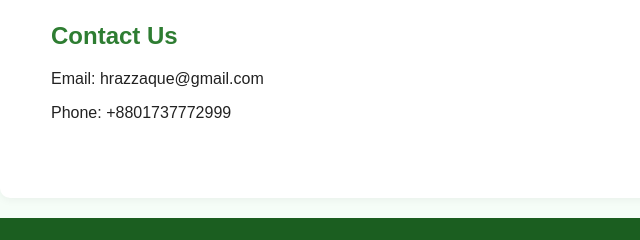
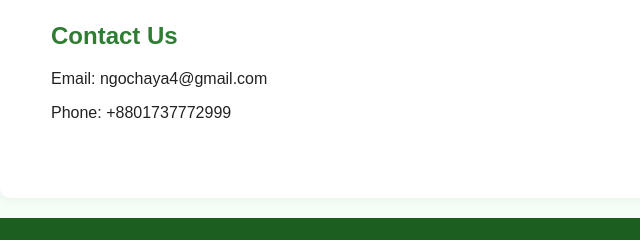
Before and after one commit to zayanzakir2211/chaya, a plain HTML site: page index.html in a window 1280 px wide. Shown: the part 2015-2255 px from the top of the page, 0-640 px from the left. Drawn offline with Linux system fonts and the light colour scheme.

Commit message:
Update index.html

```diff
--- a/index.html
+++ b/index.html
@@ -267,7 +267,7 @@
   <section class="contact" id="contact">
     <div class="container">
       <h2>Contact Us</h2>
-      <p>Email: hrazzaque@gmail.com</p>
+      <p>Email: ngochaya4@gmail.com</p>
       <p>Phone: +8801737772999</p>
     </div>
   </section>
```
